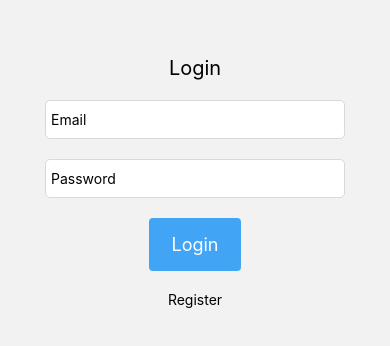
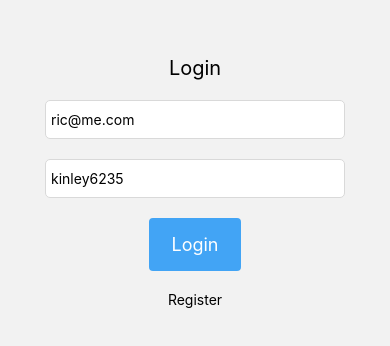
Before and after one commit to rick89/firebase-dante-words, a React Native app: screen /LoginScreen in a window 390 px wide. Shown: the part 240-586 px from the top of the page. Built offline with nearby package versions, Linux system fonts and the light colour scheme; no server answers.

Commit message:
default login for ease

```diff
--- a/screens/LoginScreen.tsx
+++ b/screens/LoginScreen.tsx
@@ -6,8 +6,8 @@ import CustomButton from '../components/custom-button';
 import { getAuth, signInWithEmailAndPassword } from 'firebase/auth';
 
 export default function LoginScreen() {
-	const [email, setEmail] = useState('');
-	const [password, setPassword] = useState('');
+	const [email, setEmail] = useState('ric@me.com');
+	const [password, setPassword] = useState('kinley6235');
 	const auth = getAuth();
 	const navigation = useNavigation();
 
```
